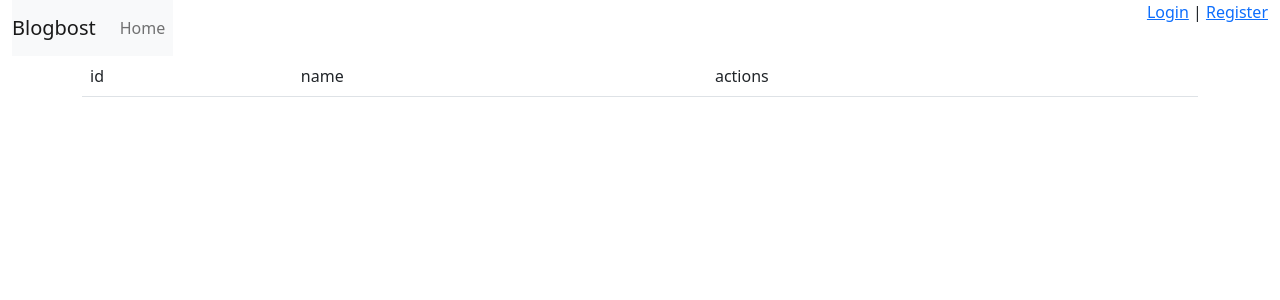
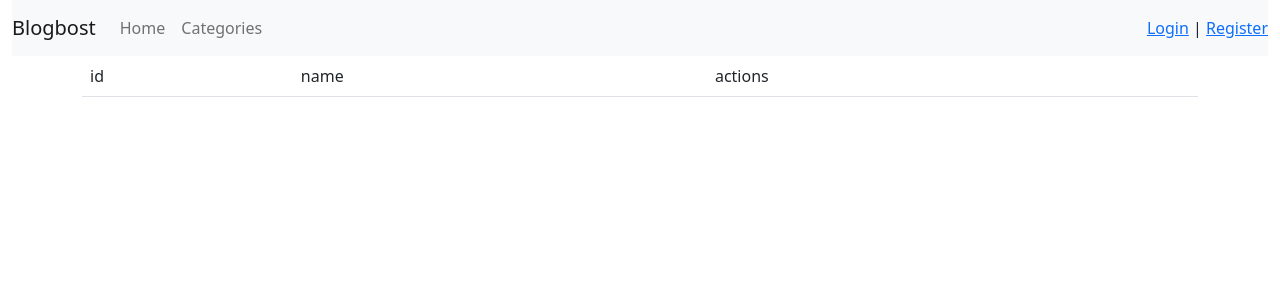
Before and after one commit to shehab0717/django-blog, a Django app: page /category/ in a window 1280 px wide. Shown: the top 300 px of the page. Run offline with Django 4.2, Linux system fonts and the light colour scheme; data that the repository does not hold is empty.

Commit message:
Add category link in the navbar

```diff
--- a/Blog/main/templates/shared/_layout.html
+++ b/Blog/main/templates/shared/_layout.html
@@ -13,7 +13,6 @@
   </head>
   <body>
     <div class="container-fluid">
-      <div class="d-flex justify-content-between">
       <nav class="navbar navbar-expand-lg navbar-light bg-light">
           <a class="navbar-brand" href="/">Blogbost</a>
           <div class="collapse navbar-collapse" id="navbarNav">
@@ -21,9 +20,11 @@
               <li class="nav-item active">
                 <a class="nav-link" href="/">Home</a>
               </li>
+              <li>
+                <a class="nav-link" href="/category">Categories</a>
+              </li>
             </ul>
           </div>
-        </nav>
           <div>
             {% if user.is_authenticated %}
               <p>
@@ -34,7 +35,7 @@
               <a href="/sign-up">Register</a>
             {% endif %}
           </div>
-      </div>
+      </nav>
     </div>
     <div class="container">
       {% block content %}
```
Lines whose indentation alone changed are shown as unchanged.
